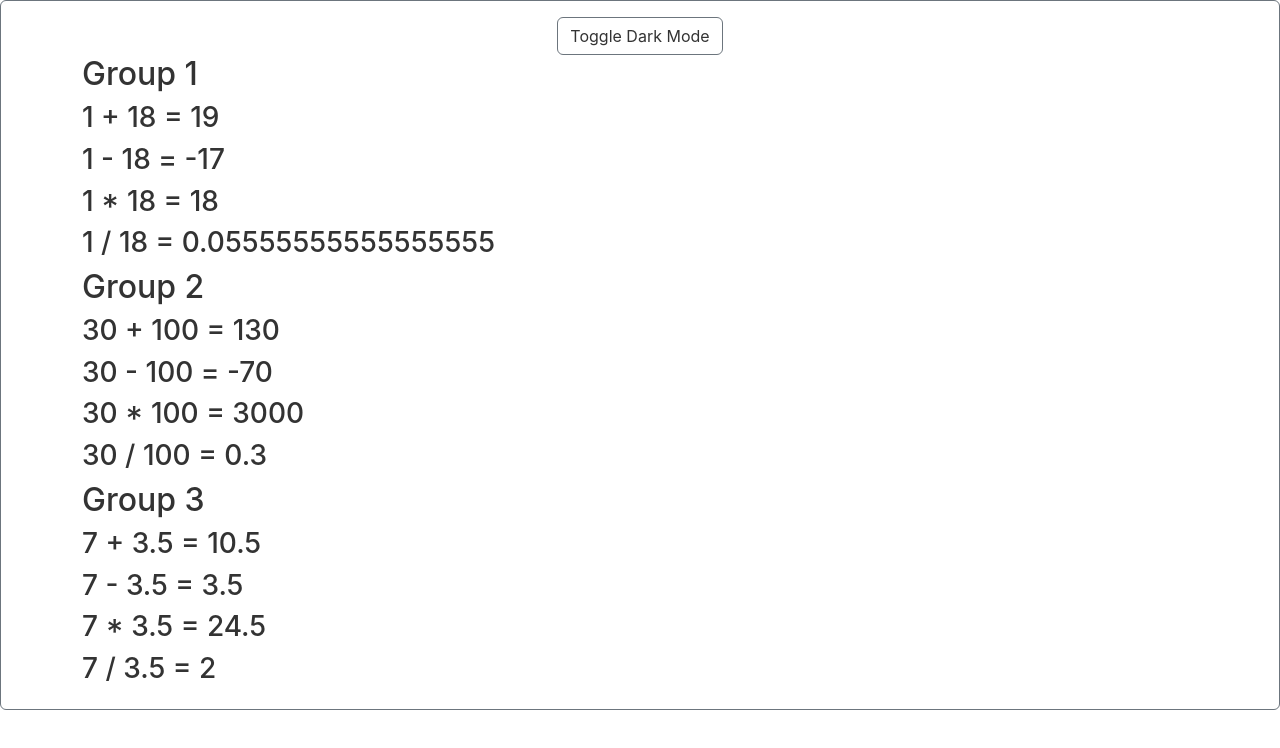
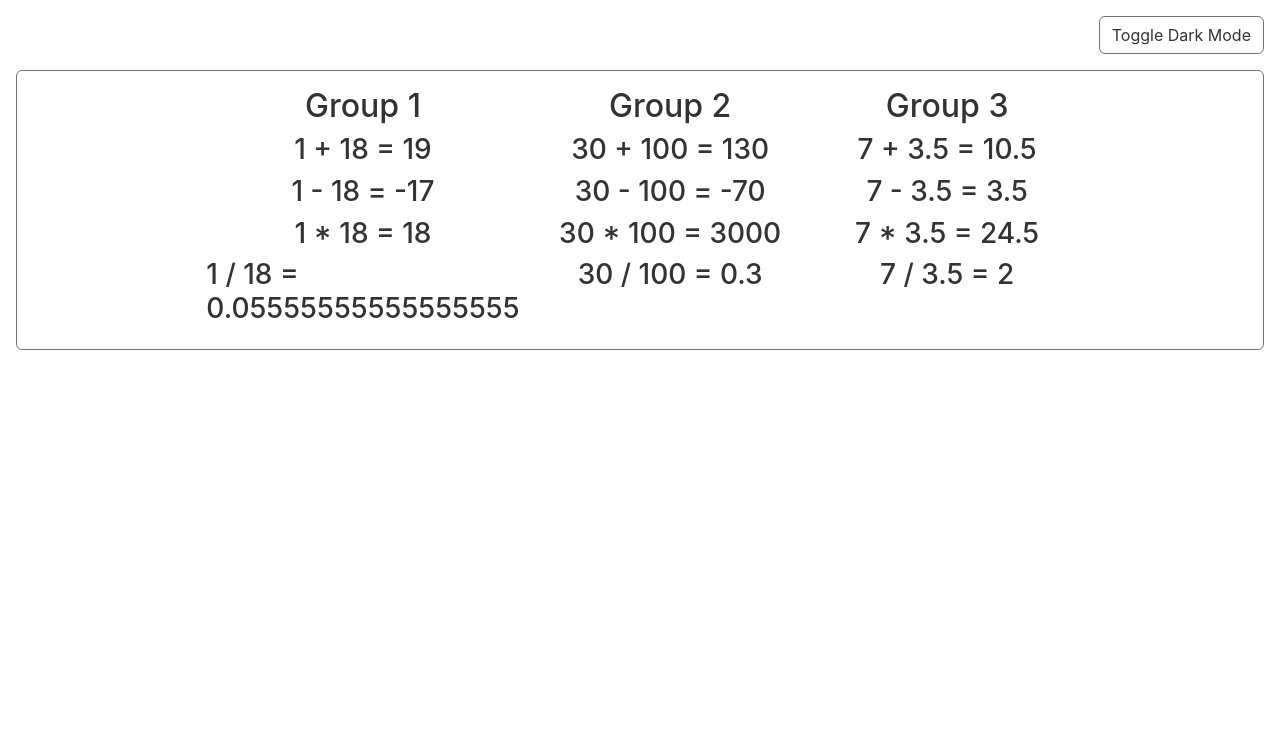
Before and after one commit to PaugelS20/Project-2-Sam-Paugel, a React (Create React App) app: page / in a window 1280 px wide. Shown: the top 748 px of the page. Built offline with nearby package versions, Linux system fonts and the light colour scheme.

Commit message:
Added some more css framework
Tyding up my project making it look and work great!

```diff
--- a/src/App.css
+++ b/src/App.css
@@ -1,6 +1,4 @@
-.App {
-  text-align: center;
-}
+
 
 .App-logo {
   height: 40vmin;
@@ -44,3 +42,17 @@
   background-color: #fff;
   color: #333;
 }
+.container {
+  display: flex;
+  flex-direction: column;
+  align-items: center;
+}
+.container2 {
+  display: flex;
+  flex-direction: column;
+  align-items: end;
+}
+.card-body {
+  display: flex;
+  align-self: center;
+}
--- a/src/App.js
+++ b/src/App.js
@@ -6,9 +6,12 @@ const App = () => {
 
   return (
    <>
-	<div className='card bg-transparent border-secondary mb-3'>
+   	<div className='container2 m-3'>
+   		<Darkmode/>
+	</div>
+
+	<div className='card bg-transparent border-secondary ms-3 me-3'>
 		<div class="card-body">
-		<Darkmode/>
 		<Calculation firstNumber={1} secondNumber={18} groupNumber={1}/>
 		<Calculation firstNumber={30} secondNumber={100} groupNumber={2}/>
 		<Calculation firstNumber={7} secondNumber={3.5} groupNumber={3}/>
--- a/src/Darkmode.js
+++ b/src/Darkmode.js
@@ -1,4 +1,3 @@
-import React from 'react'
 import { useState, useEffect } from 'react';
 
 export const Darkmode = () => {
```
